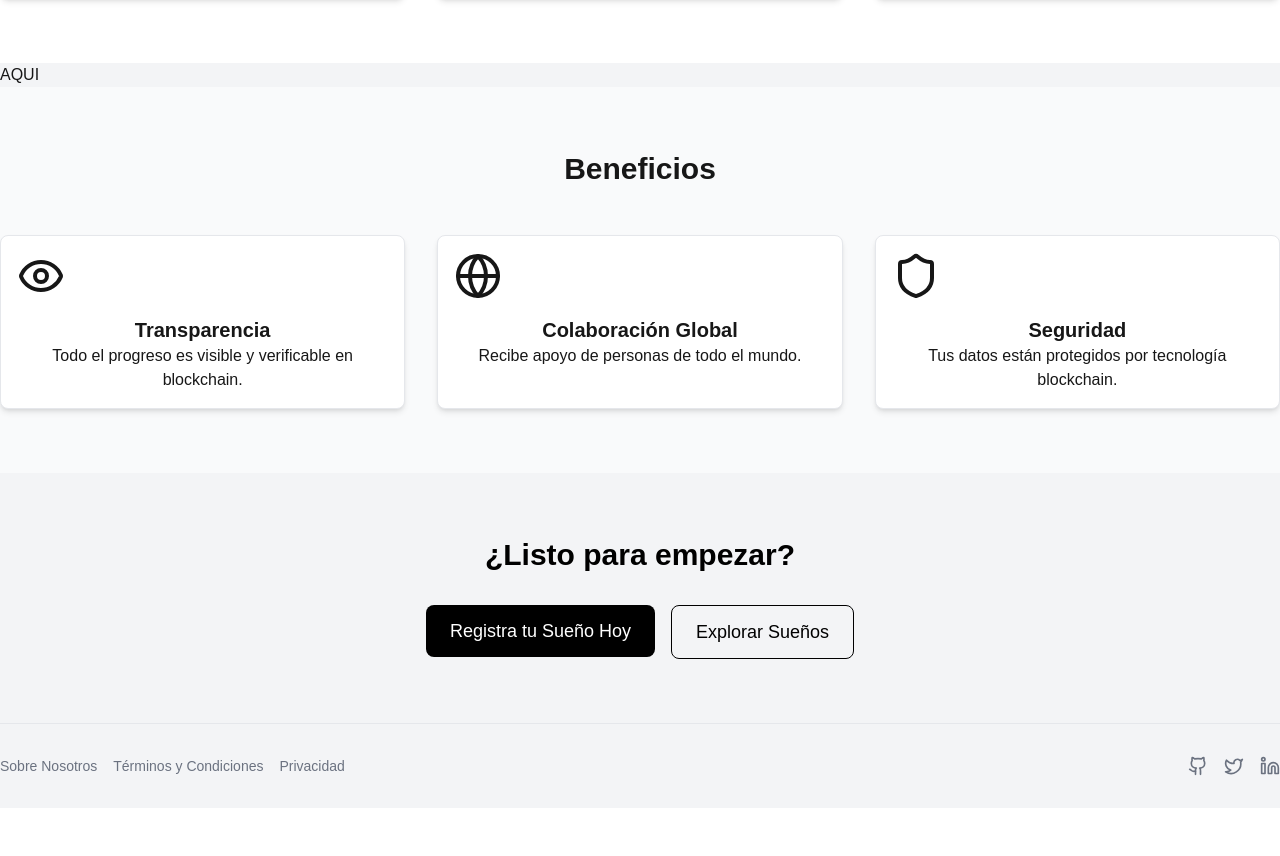
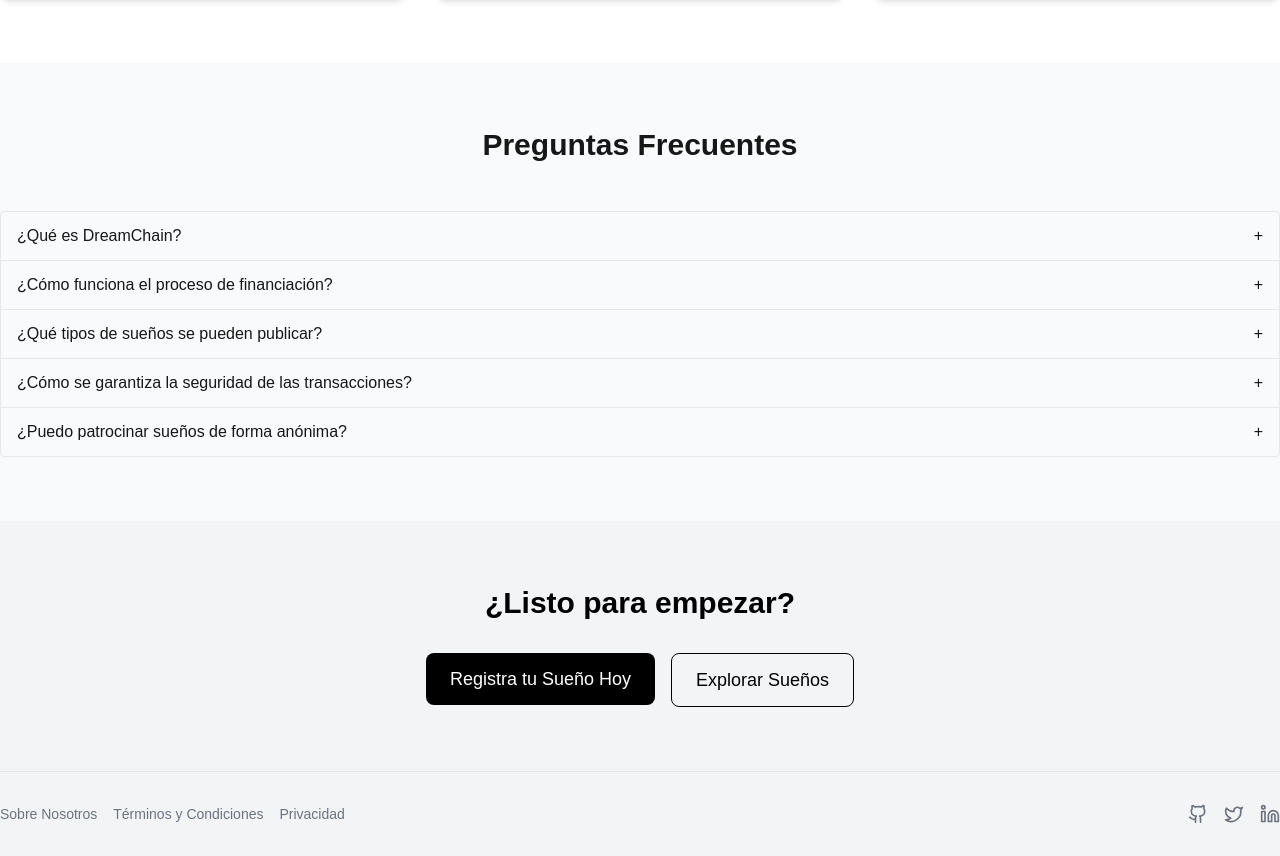
Before and after one commit to miaviles11/DreamChain, a Next.js app: page /how-it-works in a window 1280 px wide. Shown: the part 686-1542 px from the top of the page. Before the commit the page ends 1494 px from the top, so only its background shows below. Built offline with nearby package versions, Linux system fonts and the light colour scheme.

Commit message:
Style upgrated

```diff
--- /dev/null
+++ b/app/components/ui/Accordion.tsx
@@ -0,0 +1,39 @@
+"use client";
+
+import React, { useState } from "react";
+
+interface AccordionProps {
+  children: React.ReactNode;
+}
+
+interface AccordionItemProps {
+  title: string;
+  children: React.ReactNode;
+}
+
+export function Accordion({ children }: AccordionProps) {
+  return <div className="border border-gray-200 rounded divide-y">{children}</div>;
+}
+
+export function AccordionItem({ title, children }: AccordionItemProps) {
+  const [isOpen, setIsOpen] = useState(false);
+
+  const toggleAccordion = () => setIsOpen(!isOpen);
+
+  return (
+    <div>
+      <button
+        onClick={toggleAccordion}
+        className="w-full flex justify-between items-center py-3 px-4 text-primary font-medium hover:bg-gray-100 focus:outline-none"
+      >
+        {title}
+        <span>{isOpen ? "-" : "+"}</span>
+      </button>
+      {isOpen && (
+        <div className="py-2 px-4 text-gray-700 bg-gray-50">
+          {children}
+        </div>
+      )}
+    </div>
+  );
+}
--- /dev/null
+++ b/app/components/ui/team.tsx
@@ -0,0 +1,49 @@
+"use client";
+
+import React from "react";
+
+const teamMembers = [
+  {
+    name: "Alejandro Rodríguez Mora",
+    role: "Back-end Programmer",
+    image: "/john.jpg",
+  },
+  {
+    name: "Alex Sebastián Mejía",
+    role: "Blockchain Developer Back-end",
+    image: "/jane.jpg",
+  },
+  {
+    name: "Álvaro Morales",
+    role: "Blockchain Developer Back-end",
+    image: "/alice.jpg",
+  },
+  {
+    name: "Miguel Ángel Avilés",
+    role: "Team Leader & Front-end Programmer",
+    image: "/miguel.jpg",
+  },
+];
+
+export function Team() {
+  return (
+    <section className="py-16 bg-white">
+      <div className="container mx-auto text-center">
+        <h2 className="text-3xl font-bold mb-12">Nuestro Equipo</h2>
+        <div className="grid grid-cols-1 md:grid-cols-4 gap-8">
+          {teamMembers.map((member, index) => (
+            <div key={index} className="flex flex-col items-center">
+              <img
+                src={member.image}
+                alt={member.name}
+                className="w-32 h-32 rounded-full mb-4"
+              />
+              <h3 className="text-xl font-semibold">{member.name}</h3>
+              <p className="text-gray-500">{member.role}</p>
+            </div>
+          ))}
+        </div>
+      </div>
+    </section>
+  );
+}
--- a/app/how-it-works/page.tsx
+++ b/app/how-it-works/page.tsx
@@ -1,4 +1,4 @@
-"use client"
+"use client";
 
 import { Button } from "@/components/ui/button";
 import { Card, CardContent } from "@/components/ui/card";
@@ -6,25 +6,23 @@ import { BookOpen, Users, Target, Shield, Globe, Eye } from "lucide-react";
 import Link from "next/link";
 import Footer from "@/components/ui/footer";
 import Image from "next/image";
+import { Accordion, AccordionItem } from "@/components/ui/Accordion";
 
 export default function HowItWorks() {
   return (
     <div className="min-h-screen flex flex-col bg-gray-100">
       <header className="py-6 px-4 border-b bg-white">
         <div className="container mx-auto flex justify-between items-center">
-          {/* Logo con la imagen */}
           <div className="flex items-center space-x-2">
             <Image
-              src="/logo.png" // Ruta de la imagen
+              src="/logo.png"
               alt="Logo de DreamChain"
-              width={70} // Ajusta el ancho según tu diseño
-              height={70} // Ajusta la altura según tu diseño
-              className="rounded-full" // Opcional: aplica un borde redondeado para mantener el estilo
+              width={70}
+              height={70}
+              className="rounded-full"
             />
             <span className="text-2xl font-bold">DreamChain</span>
           </div>
-
-          {/* Navegación */}
           <nav className="hidden md:flex space-x-4">
             <Link href="/" className="px-4 py-2 text-lg font-medium rounded-md hover:bg-gray-100">
               Inicio
@@ -69,27 +67,27 @@ export default function HowItWorks() {
           </div>
         </section>
 
-AQUI
-
-        {/* Benefits */}
+        {/* FAQs Section */}
         <section className="py-16 bg-gray-50">
           <div className="container mx-auto">
-            <h2 className="text-3xl font-bold text-center mb-12 text-primary">Beneficios</h2>
-            <div className="grid grid-cols-1 md:grid-cols-3 gap-8">
-              {[
-                { icon: <Eye className="w-12 h-12 text-primary" />, title: "Transparencia", description: "Todo el progreso es visible y verificable en blockchain." },
-                { icon: <Globe className="w-12 h-12 text-secondary" />, title: "Colaboración Global", description: "Recibe apoyo de personas de todo el mundo." },
-                { icon: <Shield className="w-12 h-12 text-primary" />, title: "Seguridad", description: "Tus datos están protegidos por tecnología blockchain." },
-              ].map((benefit, index) => (
-                <Card key={index} className="shadow-md">
-                  <CardContent className="text-center">
-                    <div className="mb-4">{benefit.icon}</div>
-                    <h3 className="text-xl font-semibold">{benefit.title}</h3>
-                    <p className="text-muted-foreground">{benefit.description}</p>
-                  </CardContent>
-                </Card>
-              ))}
-            </div>
+            <h2 className="text-3xl font-bold text-center mb-12 text-primary">Preguntas Frecuentes</h2>
+            <Accordion>
+              <AccordionItem title="¿Qué es DreamChain?">
+                DreamChain es una plataforma innovadora que utiliza blockchain para conectar soñadores con patrocinadores, permitiendo que las personas financien y hagan realidad sus sueños de manera transparente y segura.
+              </AccordionItem>
+              <AccordionItem title="¿Cómo funciona el proceso de financiación?">
+                Los soñadores publican sus proyectos en la plataforma. Los patrocinadores pueden explorar estos sueños y decidir apoyarlos financieramente. Los fondos se liberan por etapas a medida que el soñador alcanza hitos predefinidos, asegurando la transparencia y el uso adecuado de los recursos.
+              </AccordionItem>
+              <AccordionItem title="¿Qué tipos de sueños se pueden publicar?">
+                DreamChain acepta una amplia variedad de sueños, desde proyectos educativos y emprendimientos hasta viajes y desarrollo personal. Siempre que el sueño sea legal y ético, puede ser publicado en nuestra plataforma.
+              </AccordionItem>
+              <AccordionItem title="¿Cómo se garantiza la seguridad de las transacciones?">
+                Utilizamos tecnología blockchain para asegurar todas las transacciones. Además, implementamos un sistema de contratos inteligentes que garantiza que los fondos se liberen solo cuando se cumplan las condiciones acordadas.
+              </AccordionItem>
+              <AccordionItem title="¿Puedo patrocinar sueños de forma anónima?">
+                Sí, ofrecemos la opción de patrocinio anónimo para aquellos que prefieren mantener su privacidad al apoyar sueños.
+              </AccordionItem>
+            </Accordion>
           </div>
         </section>
 
@@ -108,7 +106,8 @@ AQUI
           </div>
         </section>
       </main>
-	  {/* Footer */}
+
+      {/* Footer */}
       <Footer />
     </div>
   );
--- a/app/page.tsx
+++ b/app/page.tsx
@@ -1,3 +1,4 @@
+"use client";
 
 import React from "react";
 import { Button } from "./components/ui/button";
@@ -5,25 +6,23 @@ import { Card, CardContent } from "@/components/ui/card";
 import { Gift, Users, LineChart, Github, Twitter, Linkedin } from "lucide-react";
 import Link from "next/link";
 import Image from "next/image";
+import { Team } from "@/components/ui/team"; // Importa el componente del equipo
 
 function DreamChainLanding() {
   return (
     <div className="min-h-screen flex flex-col bg-gray-100">
       <header className="py-6 px-4 border-b bg-white">
         <div className="container mx-auto flex justify-between items-center">
-          {/* Logo con la imagen */}
           <div className="flex items-center space-x-2">
             <Image
-              src="/logo.png" // Ruta de la imagen
+              src="/logo.png"
               alt="Logo de DreamChain"
-              width={70} // Ajusta el ancho según tu diseño
-              height={70} // Ajusta la altura según tu diseño
-              className="rounded-full" // Opcional: aplica un borde redondeado para mantener el estilo
+              width={70}
+              height={70}
+              className="rounded-full"
             />
             <span className="text-2xl font-bold">DreamChain</span>
           </div>
-
-          {/* Navegación */}
           <nav className="hidden md:flex space-x-4">
             <Link href="/" className="px-4 py-2 text-lg font-medium rounded-md hover:bg-gray-100">
               Inicio
@@ -37,7 +36,9 @@ function DreamChainLanding() {
           </nav>
         </div>
       </header>
+
       <main className="flex-grow">
+        {/* Hero Section */}
         <section className="py-20 text-center">
           <h1 className="text-4xl font-bold mb-4">Registra tus sueños, encuentra apoyo, logra lo imposible</h1>
           <p className="text-xl text-gray-500 mb-8">
@@ -48,13 +49,12 @@ function DreamChainLanding() {
               <Button size="lg" variant="default">Registrar un Sueño</Button>
             </Link>
             <Link href="/explorar-sueno">
-              <Button size="lg" variant="outline">
-                Explorar Sueños
-              </Button>
+              <Button size="lg" variant="outline">Explorar Sueños</Button>
             </Link>
           </div>
         </section>
 
+        {/* Benefits Section */}
         <section className="py-20 bg-gray-50">
           <div className="container mx-auto">
             <h2 className="text-3xl font-bold text-center mb-12">Beneficios de DreamChain</h2>
@@ -83,9 +83,12 @@ function DreamChainLanding() {
             </div>
           </div>
         </section>
+
+        {/* Team Section */}
+        <Team /> {/* Inserta el componente del equipo aquí */}
       </main>
 
-      <footer className="py-6 px-4 border-t bg-white">
+      <footer className="py-6 px-4 border-t bg-gray-100">
         <div className="container mx-auto flex flex-col md:flex-row justify-between items-center">
           <nav className="flex space-x-4 mb-4 md:mb-0">
             <Link href="#" className="text-sm text-gray-500 hover:underline">
```
Also changed, not shown: app/components/ui/faq-accordion.tsx (deleted), public/miguel.jpg (added).
